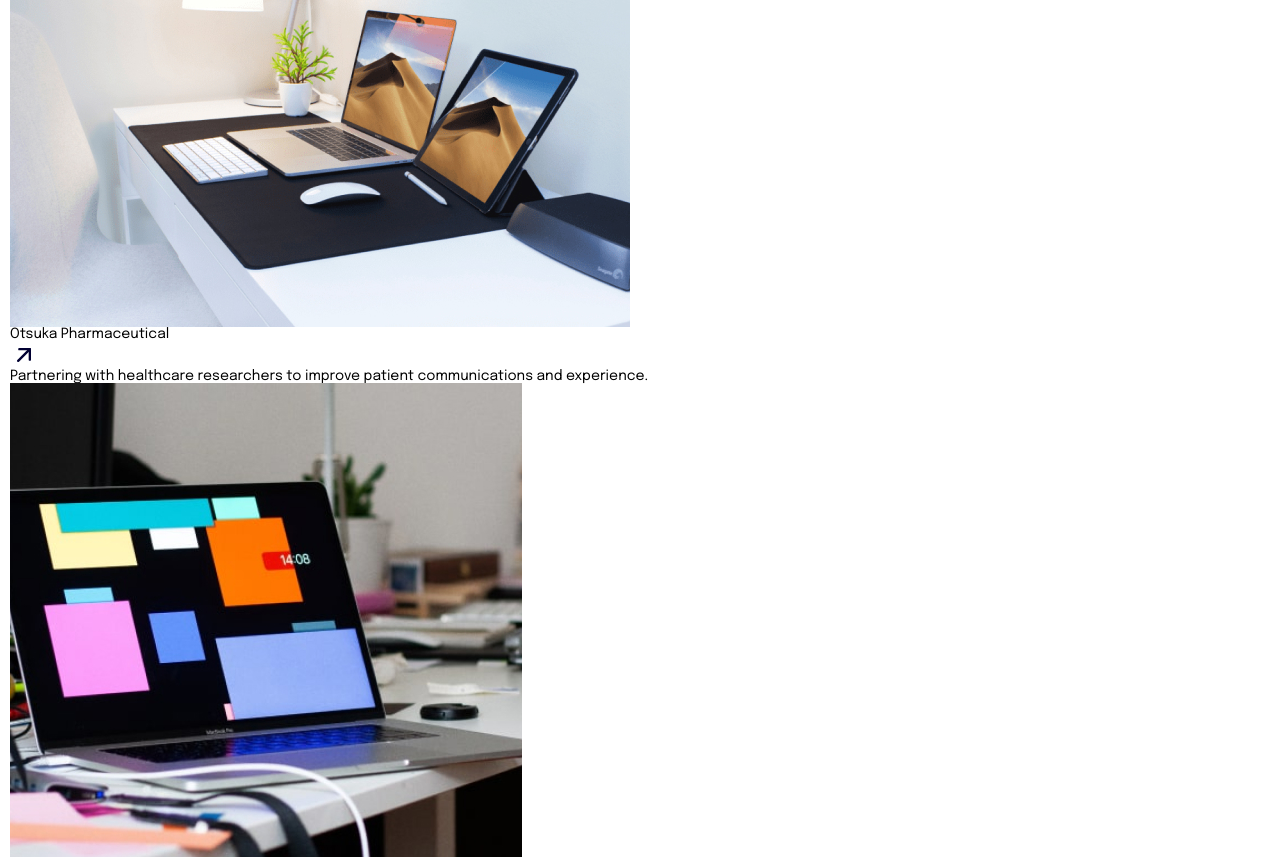
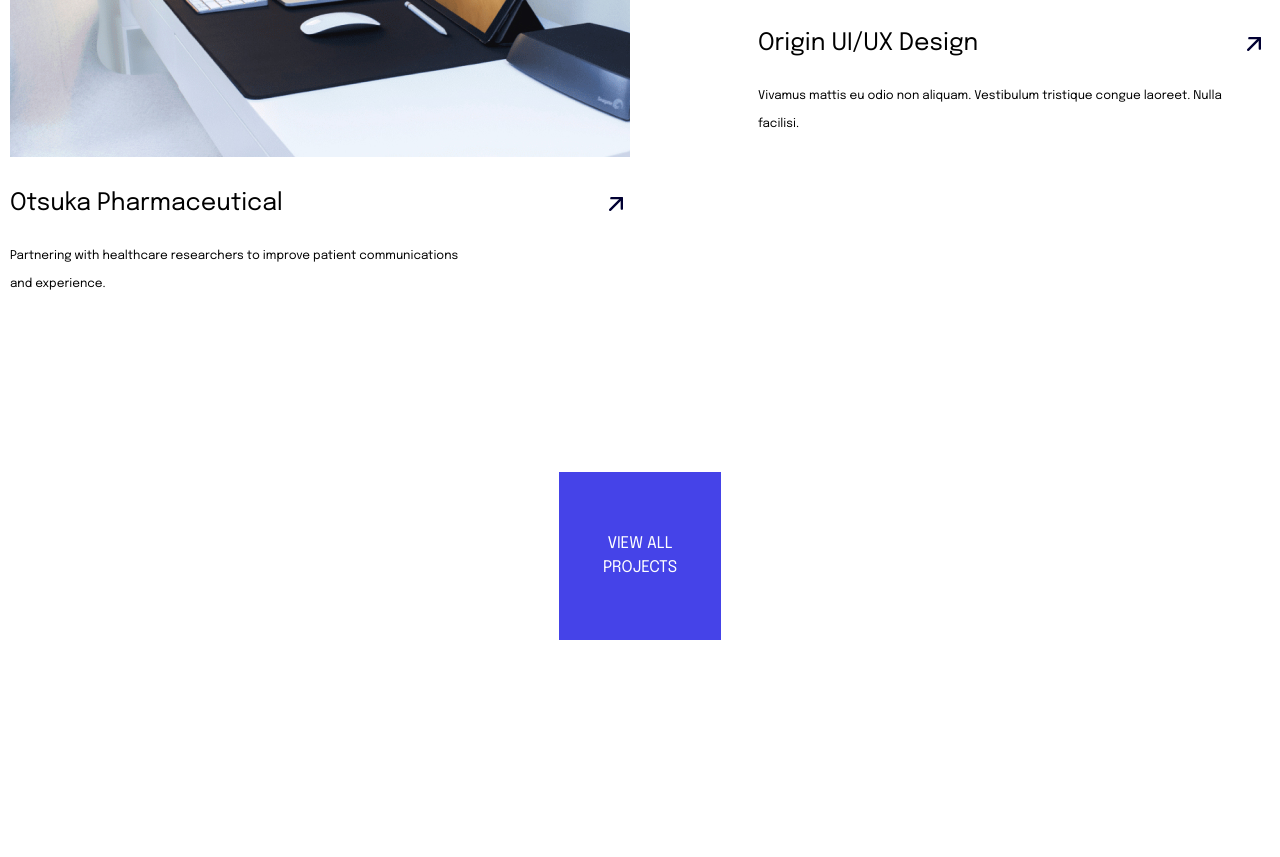
Before and after one commit to Daniil-gavrilooov/web_folio, a plain HTML site: page app/index.html in a window 1280 px wide. Shown: the part 3213-4070 px from the top of the page. Drawn offline with Linux system fonts and the light colour scheme.

Commit message:
added style section (work)

```diff
--- a/app/index.html
+++ b/app/index.html
@@ -168,7 +168,7 @@
                         work
                     </h6>
 
-                    <h3 class="work__tilte">
+                    <h3 class="work__title">
                         Bringing stellar results for every client.
                     </h3>
                 </div>
@@ -223,7 +223,7 @@
                             </div>
 
                             <p class="work__item-text">
-                                Partnering with healthcare researchers to improve patient communications and experience.
+                                Partnering with healthcare researchers to improve patient communications <br> and experience.
                             </p>
                         </div>
 
--- /dev/null
+++ b/app/scss/_work.scss
@@ -0,0 +1,79 @@
+.work {
+    padding-bottom: 206px;
+
+    &__head {
+        margin-bottom: 78px;
+    }
+
+    &__head .left__title::before {
+        top: 22%;
+    }
+
+    &__title {
+        font-size: 60px;
+        line-height: 66px;
+        max-width: 698px;
+        margin-top: 26px;
+    }
+
+    &__content {
+        display: grid;
+        grid-template-columns: repeat(2, 1fr);
+        grid-template-rows: auto;
+        row-gap: 79px;
+        margin-bottom: 174px;
+    }
+
+    &__content .work__item:nth-child(1) .work__item-info,
+    &__content .work__item:nth-child(4) .work__item-info {
+        max-width: 510px;
+    }
+
+    &__content .work__item:nth-child(4) {
+        justify-self: end;
+
+    }
+
+    &__content .work__item:nth-child(2) .work__item-info,
+    &__content .work__item:nth-child(3) .work__item-info {
+        max-width: 620px;
+    }
+
+    &__item-info {
+        margin-top: 32px;
+    }
+
+    &__item-head {
+        display: flex;
+        align-items: center;
+        justify-content: space-between;
+        margin-bottom: 23px;
+
+    }
+
+    &__item-title {
+        font-size: 24px;
+        line-height: 30px;
+    }
+
+    &__item-text {
+        font-size: 12px;
+        line-height: 28px;
+        max-width: 500px;
+    }
+
+    &__button {
+        display: flex;
+        justify-content: center;
+    }
+
+    &__btn {
+        font-size: 16px;
+        line-height: 24px;
+        text-align: center;
+        text-transform: uppercase;
+        padding: 60px 44px;
+        background-color: $purple;
+        color: $white;
+    }
+}
--- a/app/scss/style.scss
+++ b/app/scss/style.scss
@@ -3,6 +3,7 @@
 @import '_mixing';
 @import '_header';
 @import '_about';
+@import '_work';
 
 body {
     font-family: $epilogue;
```
Also changed, not shown: app/css/style.min.css.
